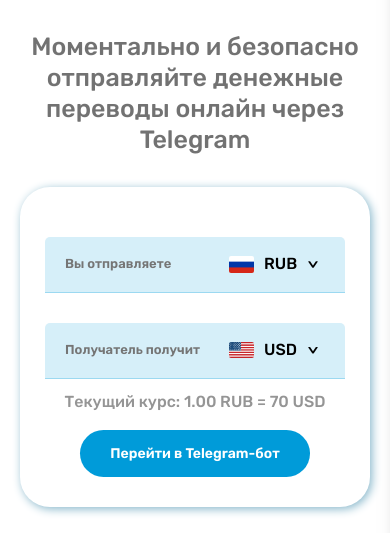
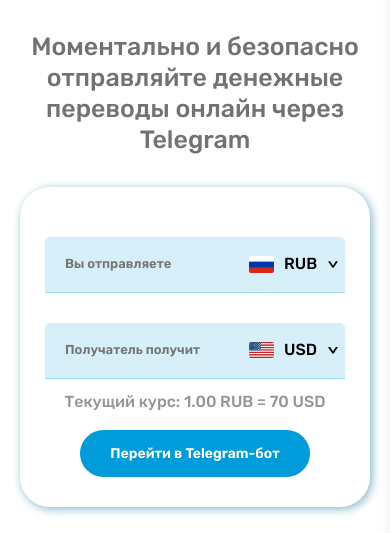
Before and after one commit to Pelsid/vares, a plain HTML site: page index.html in a window 390 px wide. Shown: the part 311-844 px from the top of the page. Drawn offline with nearby package versions, Linux system fonts and the light colour scheme.

Commit message:
Update style.css

```diff
--- a/css/style.css
+++ b/css/style.css
@@ -1188,7 +1188,7 @@ span.get__item-span {
 
     .header__menu-btn--active {
         /* right: unset; */
-        right: 79%;
+        right: 78%;
     }
 
     .header__menu-btn--active .menu-btn__line:nth-child(1) {
@@ -1381,6 +1381,14 @@ span.get__item-span {
         text-align: left;
     }
 
+    .send__select-country {
+        right: -20px;
+    }
+
+    .get__select-country {
+        right: -20px;
+    }
+
 }
 
 .input--active {
```
